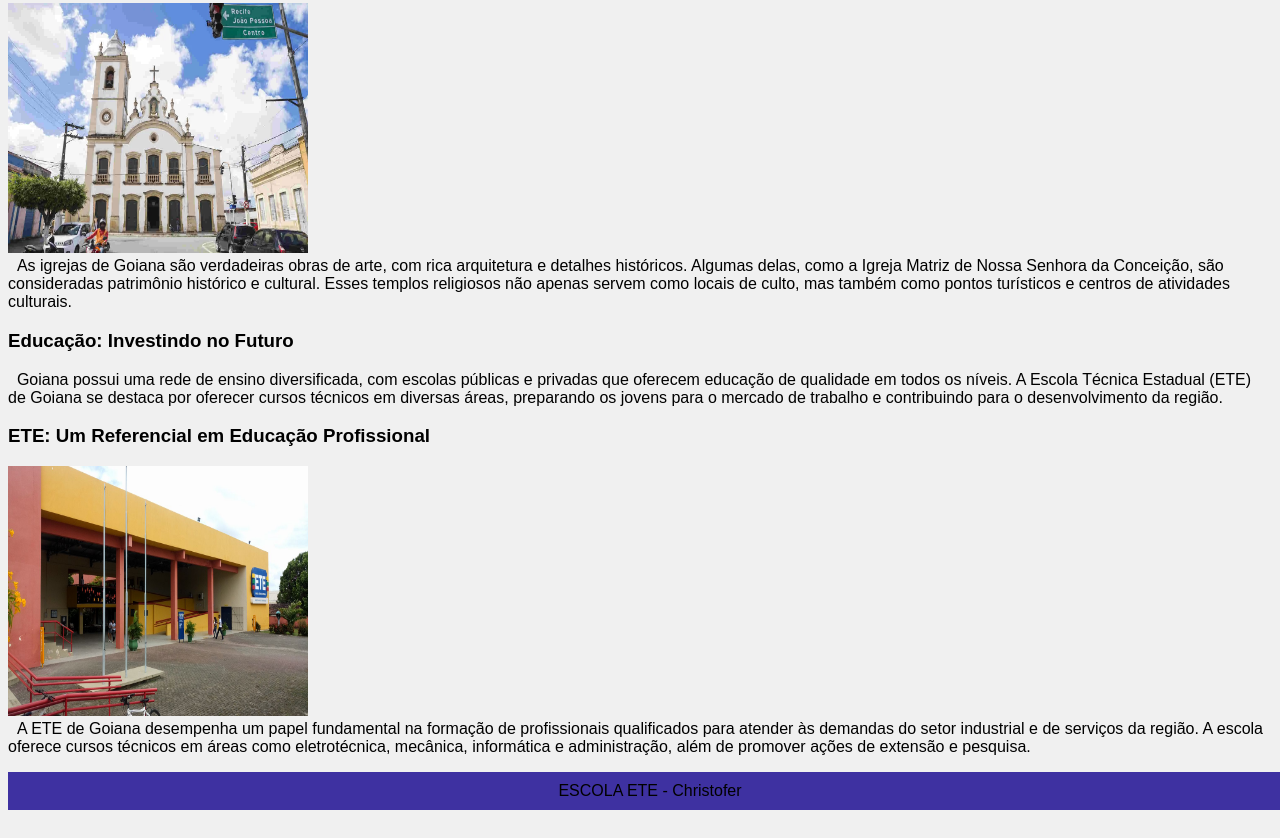
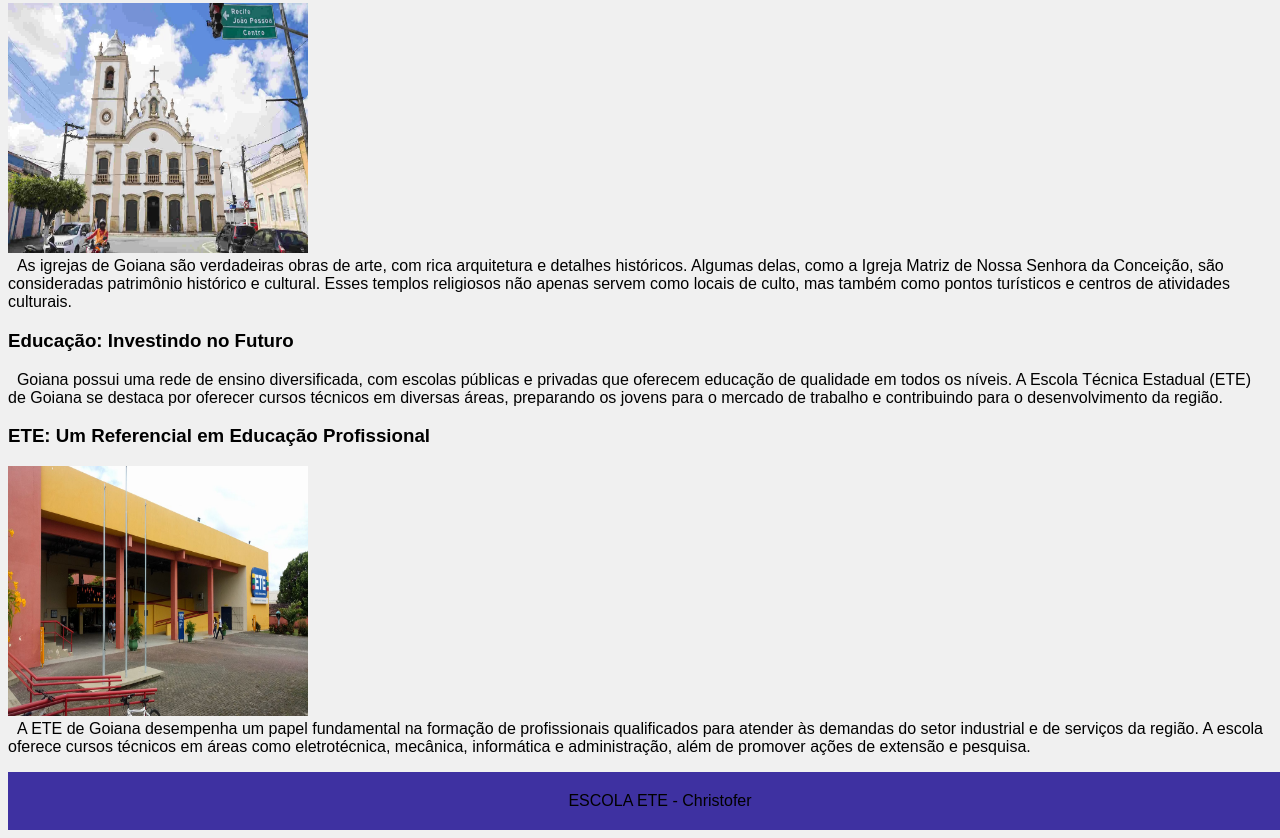
Before and after one commit to Chr1stof3r/ETEGoianaWiki, a plain HTML site: page index.html in a window 1280 px wide. Shown: the part 427-1265 px from the top of the page. Drawn offline with Linux system fonts and the light colour scheme.

Commit message:
Update style.css

```diff
--- a/style.css
+++ b/style.css
@@ -15,8 +15,8 @@ header {
 /*Rodapé*/
 footer {
     background-color: #3e31a1;
-    padding: 10px;
+    padding: 20px;
     text-align: center;
-    margin: 50px,-20px,-50px,-20px;
+    margin: 50px,-20px,-20px,-20px;
     width: 100%;
   }
```
